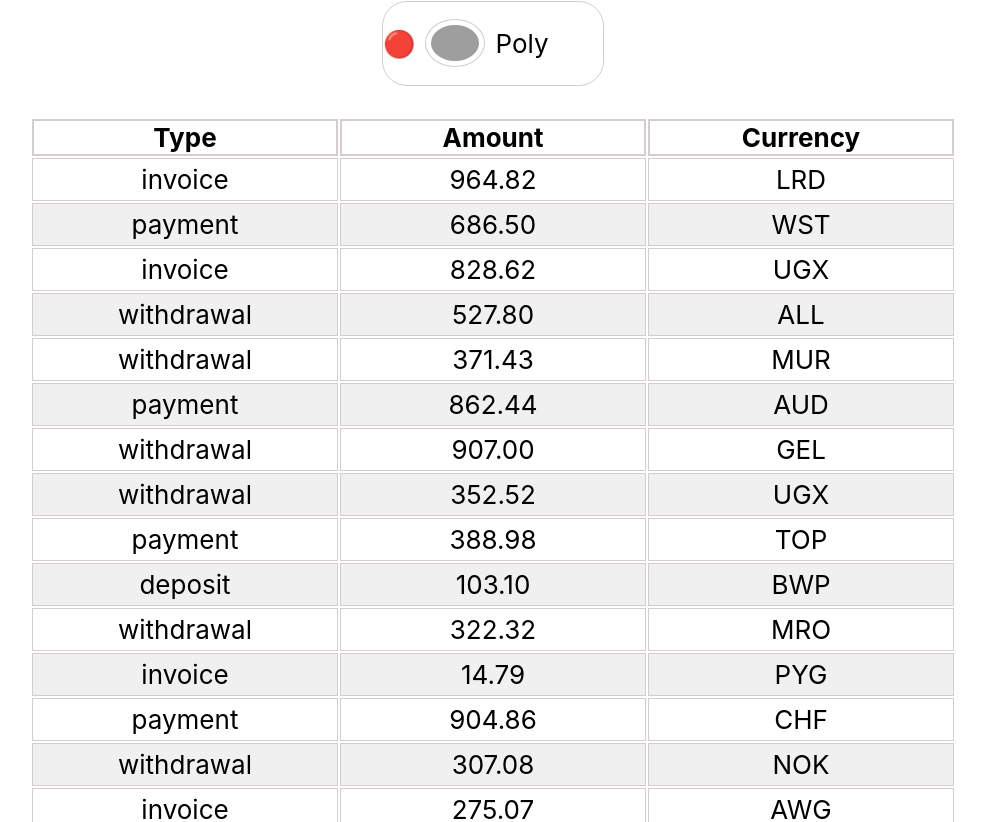
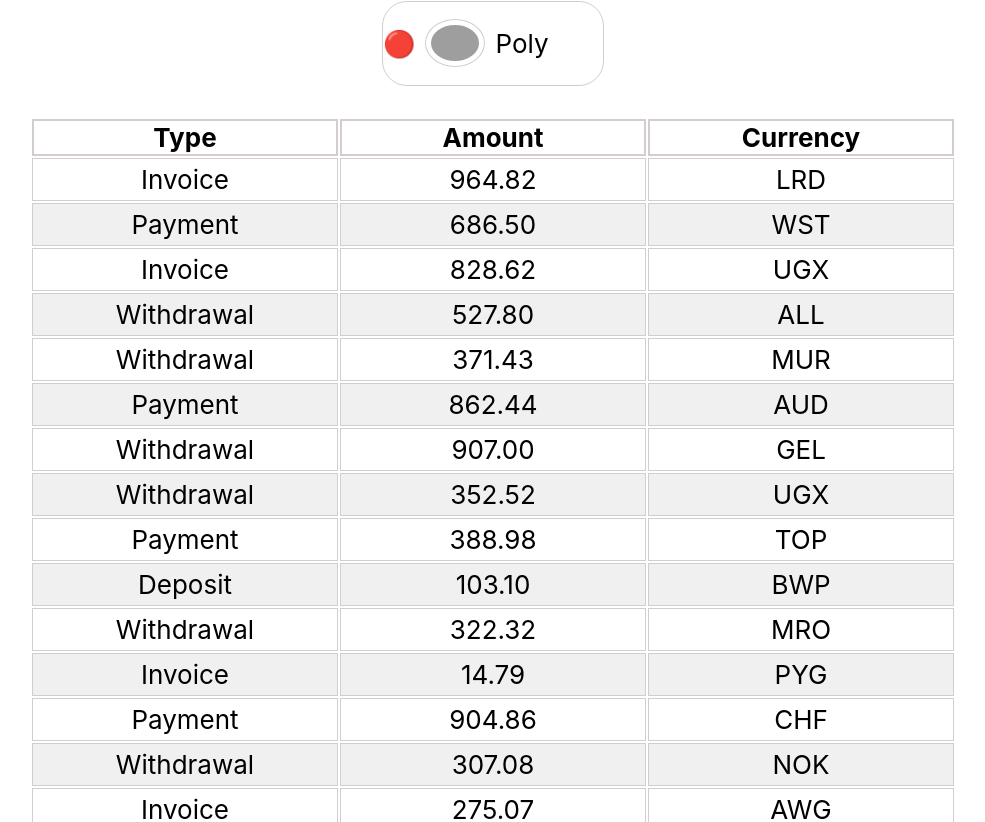
Before and after one commit to ceruleanlights/goit-react-hw-01-components, a React (Create React App) app: page / in a window 1280 px wide. Shown: the part 998-1820 px from the top of the page, without its empty margins (147-1132 px from the left). Built offline with nearby package versions, Linux system fonts and the light colour scheme; grey boxes are pictures that could not be loaded; the HTML template or start-up script is replaced by a standard one.

Commit message:
adds capitalize function for types

```diff
--- a/src/components/TransactionHistory/TransactionHistory.js
+++ b/src/components/TransactionHistory/TransactionHistory.js
@@ -2,6 +2,9 @@
 import PropTypes from "prop-types";
 
 const TransactionHistory = ({ transactions }) => {
+  const capitalizeFirst = (str) => {
+    return str.charAt(0).toUpperCase() + str.slice(1);
+  };
   return (
     <table className={styles.transactionHistory}>
       <thead>
@@ -14,7 +17,7 @@
       <tbody className={styles.tableBody}>
         {transactions.map(({ id, type, amount, currency }) => (
           <tr className={styles.tableRow} key={id}>
-            <td>{type}</td>
+            <td>{capitalizeFirst(type)}</td>
             <td>{amount}</td>
             <td>{currency}</td>
           </tr>
```
